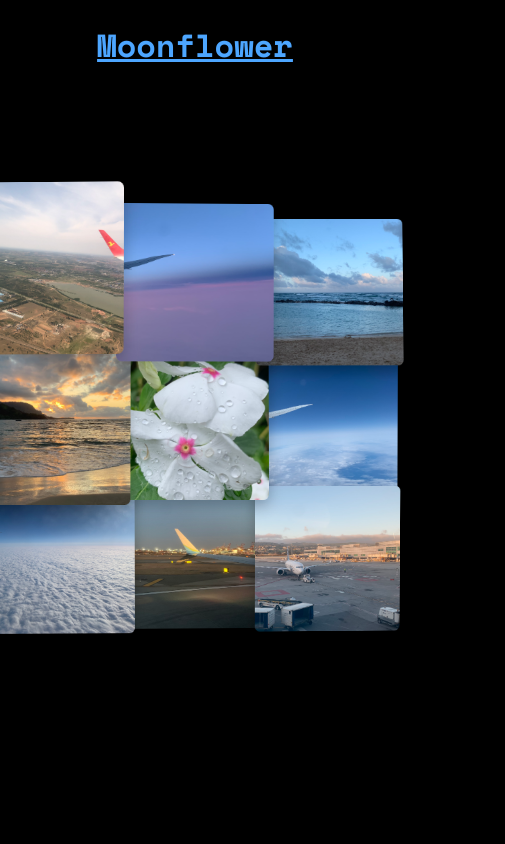
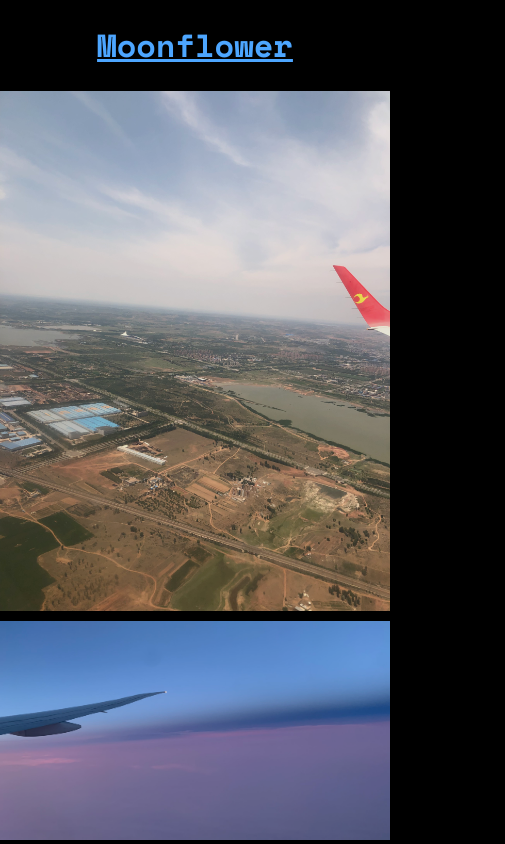
Before and after one commit to Moonflower2022/personal-website, a SvelteKit app: page /photo_gallery in a window 390 px wide. Shown: the top 844 px of the page, 505 px wide, since content can reach past the window. Built offline with nearby package versions, Linux system fonts and the light colour scheme.

Commit message:
added new gallery that is responsive and works well

```diff
--- /dev/null
+++ b/src/lib/Gallery.svelte
@@ -0,0 +1,127 @@
+<script>
+    // ##########################
+    // CREDIT: Claude 3.7 and https://github.com/BerkinAKKAYA/svelte-image-gallery
+    // ##########################
+    import { onMount, createEventDispatcher } from "svelte";
+
+    /**
+     * @type {string[]} - Array of image paths
+     */
+    export let images = [];
+
+    /**
+     * @type {number}
+     */
+    export let gap = 10;
+
+    /**
+     * @type {number}
+     */
+    export let maxColumnWidth = 250;
+
+    /**
+     * @type {boolean}
+     */
+    export let hover = false;
+
+    /**
+     * @type {'eager' | 'lazy'}
+     */
+    export let loading = 'lazy';
+
+    const dispatch = createEventDispatcher();
+
+    /**
+     * @type {number}
+     */
+    let galleryWidth = 0;
+
+    /**
+     * @type {number}
+     */
+    let columnCount = 0;
+
+    /**
+     * @type {string[][]}
+     */
+    let columns = [];
+
+    // Calculate column count based on gallery width and max column width
+    $: columnCount = Math.max(1, Math.floor(galleryWidth / maxColumnWidth));
+
+    // Re-organize images when column count changes or images array changes
+    $: if (columnCount && images.length) {
+        organizeImagesIntoColumns();
+    }
+
+    $: galleryStyle = `grid-template-columns: repeat(${columnCount}, 1fr); --gap: ${gap}px`;
+
+    onMount(() => {
+        if (images.length) {
+            organizeImagesIntoColumns();
+        }
+    });
+
+    function organizeImagesIntoColumns() {
+        columns = [];
+
+        // Initialize the column arrays
+        for (let i = 0; i < columnCount; i++) {
+            columns[i] = [];
+        }
+
+        // Fill the columns with image paths
+        for (let i = 0; i < images.length; i++) {
+            const idx = i % columnCount;
+            columns[idx].push(images[i]);
+        }
+    }
+
+    function handleClick(path) {
+        dispatch("click", { path });
+    }
+</script>
+
+<div id="gallery" bind:clientWidth={galleryWidth} style={galleryStyle}>
+    {#each columns as column}
+        <div class="column">
+            {#each column as imagePath}
+                <img
+                    src={imagePath}
+                    alt=""
+                    on:click={() => handleClick(imagePath)}
+                    on:keydown={() => handleClick(imagePath)}
+                    class={hover ? "img-hover" : ""}
+                    loading={loading}
+                />
+            {/each}
+        </div>
+    {/each}
+</div>
+
+<style>
+    #gallery {
+        width: 100%;
+        display: grid;
+        gap: var(--gap);
+    }
+    #gallery .column {
+        display: flex;
+        flex-direction: column;
+    }
+    #gallery .column * {
+        width: 100%;
+        margin-top: var(--gap);
+    }
+    #gallery .column *:nth-child(1) {
+        margin-top: 0;
+    }
+    .img-hover {
+        opacity: 0.9;
+        transition: all 0.2s;
+    }
+    .img-hover:hover {
+        opacity: 1;
+        transform: scale(1.05);
+    }
+</style>
--- a/src/routes/photo_gallery/+page.svelte
+++ b/src/routes/photo_gallery/+page.svelte
@@ -1,5 +1,5 @@
 <script>
-    import ImageGallery from "$lib/ImageGallery.svelte"
+    import Gallery from "$lib/Gallery.svelte"
 
     const imageFiles = import.meta.glob('/static/collage_images/*.jpeg', { eager: true });
     const numberOfImages = Object.keys(imageFiles).length;
@@ -10,5 +10,16 @@
 
 <main>
     <h1><a href="/">Moonflower</a></h1>
-    <ImageGallery backgroundColor="#000" images={imagePaths} />
+    <Gallery
+  images={imagePaths}
+  gap={10}
+  maxColumnWidth={250}
+  hover={true}
+/>
 </main>
+
+<style>
+    h1 {
+      text-align: center;
+    }
+</style>
```
